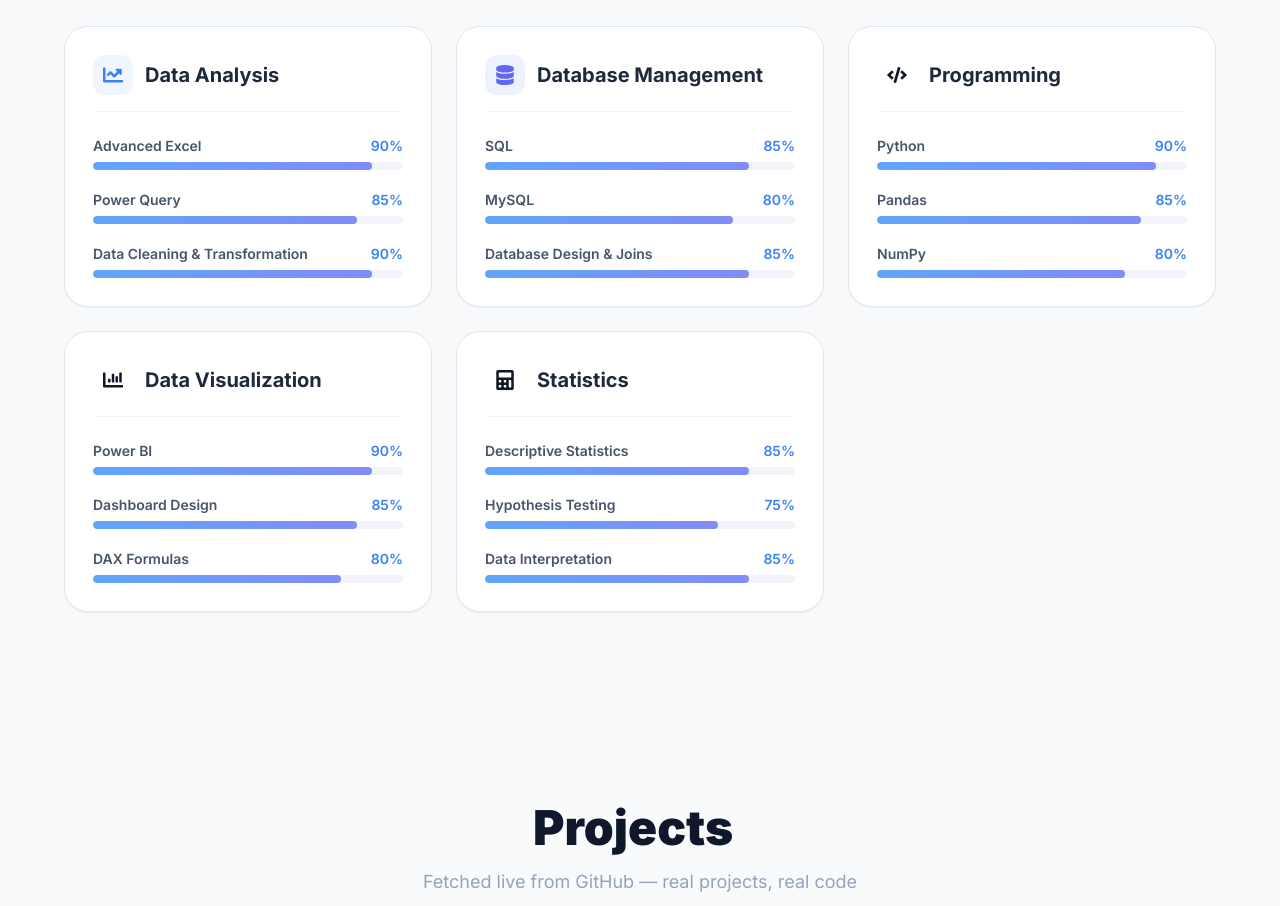
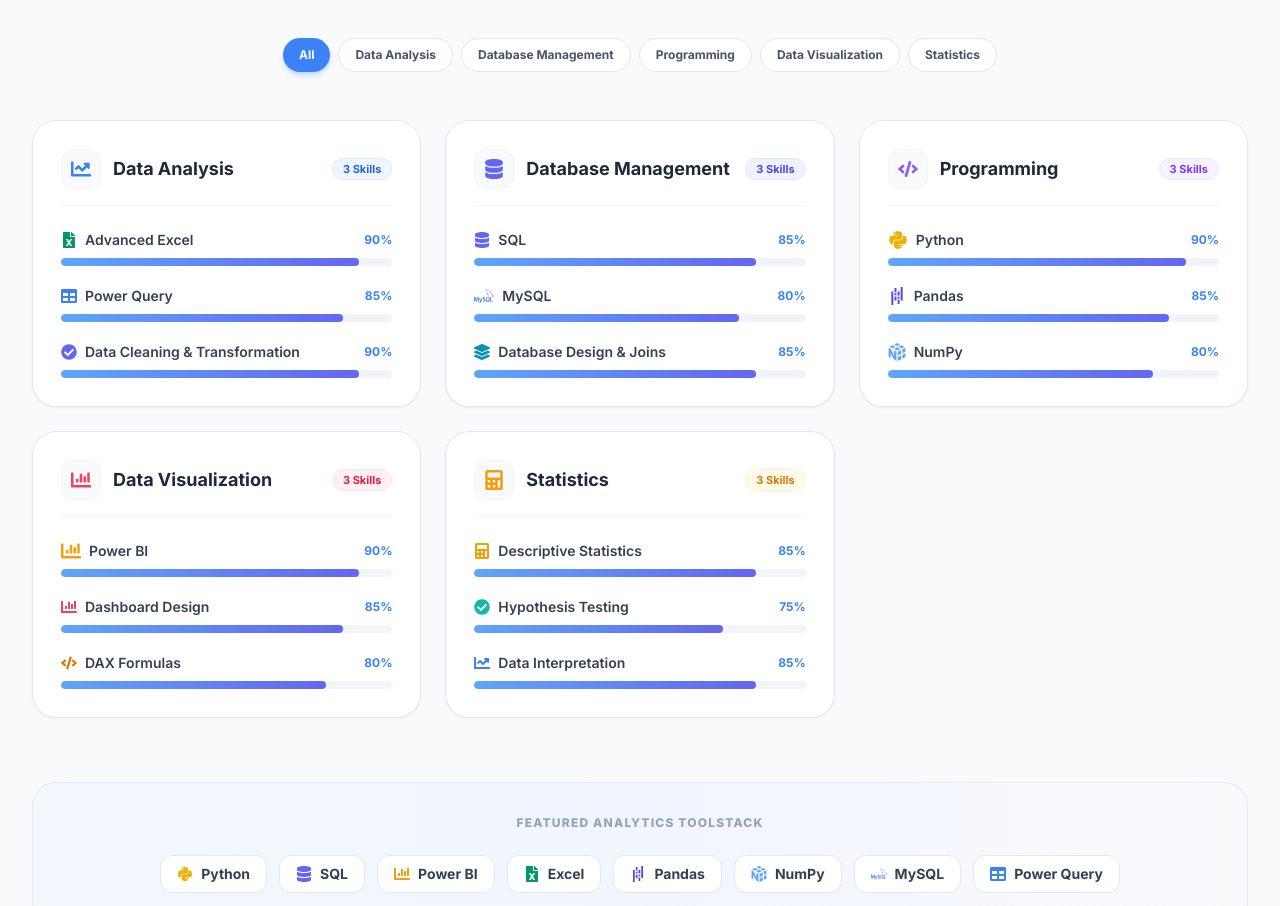
Before and after one commit to Gokulnathdeveloper7/Myportfolio, a React (Vite) app: page / in a window 1280 px wide. Shown: the part 1880-2786 px from the top of the page. Built offline with nearby package versions, Linux system fonts and the light colour scheme; no server answers.

Commit message:
Redesign Technical Skills section with filter tabs, tech icons, and stack banner

```diff
--- a/src/components/Skills.jsx
+++ b/src/components/Skills.jsx
@@ -1,49 +1,145 @@
-import React from 'react';
-import { FaDatabase, FaCode, FaChartLine, FaChartBar, FaCalculator } from 'react-icons/fa';
+import React, { useState } from 'react';
+import {
+  FaDatabase, FaCode, FaChartLine, FaChartBar, FaCalculator, FaFileExcel,
+  FaPython, FaTable, FaCheckCircle, FaLayerGroup
+} from 'react-icons/fa';
+import { SiMysql, SiPandas, SiNumpy } from 'react-icons/si';
 import BlurText from './reactbits/BlurText';
 import SpotlightCard from './reactbits/SpotlightCard';
 
 export default function Skills() {
+  const [activeCategory, setActiveCategory] = useState('All');
+
+  const categories = ['All', 'Data Analysis', 'Database Management', 'Programming', 'Data Visualization', 'Statistics'];
+
   const skillCategories = [
-    { title: 'Data Analysis', icon: <FaChartLine />, color: 'blue',
-      skills: [ { name: 'Advanced Excel', level: 90 }, { name: 'Power Query', level: 85 }, { name: 'Data Cleaning & Transformation', level: 90 } ] },
-    { title: 'Database Management', icon: <FaDatabase />, color: 'indigo',
-      skills: [ { name: 'SQL', level: 85 }, { name: 'MySQL', level: 80 }, { name: 'Database Design & Joins', level: 85 } ] },
-    { title: 'Programming', icon: <FaCode />, color: 'violet',
-      skills: [ { name: 'Python', level: 90 }, { name: 'Pandas', level: 85 }, { name: 'NumPy', level: 80 } ] },
-    { title: 'Data Visualization', icon: <FaChartBar />, color: 'rose',
-      skills: [ { name: 'Power BI', level: 90 }, { name: 'Dashboard Design', level: 85 }, { name: 'DAX Formulas', level: 80 } ] },
-    { title: 'Statistics', icon: <FaCalculator />, color: 'amber',
-      skills: [ { name: 'Descriptive Statistics', level: 85 }, { name: 'Hypothesis Testing', level: 75 }, { name: 'Data Interpretation', level: 85 } ] },
+    {
+      title: 'Data Analysis',
+      icon: <FaChartLine className="text-blue-500" />,
+      badgeBg: 'bg-blue-50 text-blue-600 border-blue-100',
+      skills: [
+        { name: 'Advanced Excel', level: 90, tag: 'Expert', icon: <FaFileExcel className="text-emerald-600" /> },
+        { name: 'Power Query', level: 85, tag: 'Advanced', icon: <FaTable className="text-blue-500" /> },
+        { name: 'Data Cleaning & Transformation', level: 90, tag: 'Expert', icon: <FaCheckCircle className="text-indigo-500" /> },
+      ],
+    },
+    {
+      title: 'Database Management',
+      icon: <FaDatabase className="text-indigo-500" />,
+      badgeBg: 'bg-indigo-50 text-indigo-600 border-indigo-100',
+      skills: [
+        { name: 'SQL', level: 85, tag: 'Advanced', icon: <FaDatabase className="text-indigo-500" /> },
+        { name: 'MySQL', level: 80, tag: 'Proficient', icon: <SiMysql className="text-blue-600 text-xl" /> },
+        { name: 'Database Design & Joins', level: 85, tag: 'Advanced', icon: <FaLayerGroup className="text-cyan-600" /> },
+      ],
+    },
+    {
+      title: 'Programming',
+      icon: <FaCode className="text-violet-500" />,
+      badgeBg: 'bg-violet-50 text-violet-600 border-violet-100',
+      skills: [
+        { name: 'Python', level: 90, tag: 'Expert', icon: <FaPython className="text-yellow-500 text-xl" /> },
+        { name: 'Pandas', level: 85, tag: 'Advanced', icon: <SiPandas className="text-indigo-600 text-lg" /> },
+        { name: 'NumPy', level: 80, tag: 'Proficient', icon: <SiNumpy className="text-blue-400 text-lg" /> },
+      ],
+    },
+    {
+      title: 'Data Visualization',
+      icon: <FaChartBar className="text-rose-500" />,
+      badgeBg: 'bg-rose-50 text-rose-600 border-rose-100',
+      skills: [
+        { name: 'Power BI', level: 90, tag: 'Expert', icon: <FaChartBar className="text-amber-500 text-xl" /> },
+        { name: 'Dashboard Design', level: 85, tag: 'Advanced', icon: <FaChartBar className="text-rose-500" /> },
+        { name: 'DAX Formulas', level: 80, tag: 'Proficient', icon: <FaCode className="text-amber-600" /> },
+      ],
+    },
+    {
+      title: 'Statistics',
+      icon: <FaCalculator className="text-amber-500" />,
+      badgeBg: 'bg-amber-50 text-amber-600 border-amber-100',
+      skills: [
+        { name: 'Descriptive Statistics', level: 85, tag: 'Advanced', icon: <FaCalculator className="text-amber-500" /> },
+        { name: 'Hypothesis Testing', level: 75, tag: 'Intermediate', icon: <FaCheckCircle className="text-teal-500" /> },
+        { name: 'Data Interpretation', level: 85, tag: 'Advanced', icon: <FaChartLine className="text-blue-500" /> },
+      ],
+    },
+  ];
+
+  const filteredCategories = activeCategory === 'All'
+    ? skillCategories
+    : skillCategories.filter(cat => cat.title === activeCategory);
+
+  const stackTechs = [
+    { name: 'Python', icon: <FaPython className="text-yellow-500" /> },
+    { name: 'SQL', icon: <FaDatabase className="text-indigo-500" /> },
+    { name: 'Power BI', icon: <FaChartBar className="text-amber-500" /> },
+    { name: 'Excel', icon: <FaFileExcel className="text-emerald-600" /> },
+    { name: 'Pandas', icon: <SiPandas className="text-indigo-600" /> },
+    { name: 'NumPy', icon: <SiNumpy className="text-blue-400" /> },
+    { name: 'MySQL', icon: <SiMysql className="text-blue-600" /> },
+    { name: 'Power Query', icon: <FaTable className="text-blue-500" /> },
   ];
 
   return (
-    <section id="skills" className="w-full py-24 px-4 md:px-8 max-w-7xl mx-auto bg-slate-50/50 -mx-4 md:-mx-8" style={{marginLeft: 'calc(-50vw + 50%)', marginRight: 'calc(-50vw + 50%)', width: '100vw'}}>
-      <div className="max-w-7xl mx-auto px-4 md:px-8">
-        <div className="text-center mb-16">
+    <section id="skills" className="w-full py-24 px-4 md:px-8 max-w-7xl mx-auto">
+      <div className="text-center mb-12">
         <BlurText text="Technical Skills" className="text-4xl md:text-5xl font-black text-slate-900 justify-center mb-4" delay={80} />
-          <p className="text-lg text-slate-400">Proficiencies that turn raw information into business growth</p>
+        <p className="text-lg text-slate-400 max-w-2xl mx-auto">
+          Core proficiencies and tools that power data transformation, relational modeling, and business intelligence.
+        </p>
       </div>
 
-        <div className="grid grid-cols-1 md:grid-cols-2 lg:grid-cols-3 gap-6">
-          {skillCategories.map((cat, idx) => (
-            <SpotlightCard key={idx} className="group" spotlightColor={`rgba(59, 130, 246, 0.1)`}>
-              <div className="p-7">
-                <div className="flex items-center gap-3 mb-6 pb-4 border-b border-slate-100">
-                  <div className={`w-10 h-10 rounded-xl bg-${cat.color}-50 text-${cat.color}-500 flex items-center justify-center text-xl`}>
+      {/* Filter Tabs */}
+      <div className="flex flex-wrap justify-center gap-2 mb-12">
+        {categories.map((cat) => (
+          <button
+            key={cat}
+            onClick={() => setActiveCategory(cat)}
+            className={`px-4 py-2 rounded-full text-xs font-bold transition-all duration-200 ${
+              activeCategory === cat
+                ? 'bg-blue-500 text-white shadow-md shadow-blue-200'
+                : 'bg-white border border-slate-200 text-slate-600 hover:border-blue-400 hover:text-blue-500'
+            }`}
+          >
+            {cat}
+          </button>
+        ))}
+      </div>
+
+      {/* Skills Grid */}
+      <div className="grid grid-cols-1 md:grid-cols-2 lg:grid-cols-3 gap-6 mb-16">
+        {filteredCategories.map((cat, idx) => (
+          <SpotlightCard key={idx} className="group" spotlightColor="rgba(59, 130, 246, 0.1)">
+            <div className="p-7 flex flex-col h-full">
+              <div className="flex items-center justify-between mb-6 pb-4 border-b border-slate-100">
+                <div className="flex items-center gap-3">
+                  <div className="w-10 h-10 rounded-xl bg-slate-50 border border-slate-100 flex items-center justify-center text-xl shadow-xs">
                     {cat.icon}
                   </div>
-                  <h3 className="text-xl font-bold text-slate-800">{cat.title}</h3>
+                  <h3 className="text-lg font-bold text-slate-800">{cat.title}</h3>
                 </div>
-                <div className="flex flex-col gap-5">
+                <span className={`text-[11px] font-bold px-2.5 py-0.5 rounded-full border ${cat.badgeBg}`}>
+                  {cat.skills.length} Skills
+                </span>
+              </div>
+
+              <div className="flex flex-col gap-5 flex-grow">
                 {cat.skills.map((skill, sIdx) => (
-                    <div key={sIdx} className="flex flex-col gap-1.5">
-                      <div className="flex justify-between text-sm font-semibold">
-                        <span className="text-slate-600">{skill.name}</span>
-                        <span className="text-blue-500">{skill.level}%</span>
+                  <div key={sIdx} className="flex flex-col gap-2">
+                    <div className="flex items-center justify-between text-sm">
+                      <div className="flex items-center gap-2 font-semibold text-slate-700">
+                        <span className="text-base">{skill.icon}</span>
+                        <span>{skill.name}</span>
+                      </div>
+                      <div className="flex items-center gap-2">
+                        <span className="text-xs font-bold text-blue-500">{skill.level}%</span>
+                      </div>
                     </div>
                     <div className="w-full h-2 bg-slate-100 rounded-full overflow-hidden">
-                        <div className="h-full bg-gradient-to-r from-blue-400 to-indigo-400 rounded-full transition-all duration-700" style={{ width: `${skill.level}%` }}></div>
+                      <div
+                        className="h-full bg-gradient-to-r from-blue-400 to-indigo-500 rounded-full transition-all duration-700"
+                        style={{ width: `${skill.level}%` }}
+                      ></div>
                     </div>
                   </div>
                 ))}
@@ -52,6 +148,23 @@
           </SpotlightCard>
         ))}
       </div>
+
+      {/* Stack Badges Banner */}
+      <div className="bg-gradient-to-r from-blue-50/70 via-indigo-50/70 to-slate-50 border border-slate-200/80 rounded-3xl p-8 text-center shadow-xs">
+        <h4 className="text-xs font-extrabold uppercase tracking-widest text-slate-400 mb-6">
+          Featured Analytics Toolstack
+        </h4>
+        <div className="flex flex-wrap justify-center gap-3">
+          {stackTechs.map((tech, i) => (
+            <div
+              key={i}
+              className="flex items-center gap-2 bg-white border border-slate-200 px-4 py-2 rounded-xl text-sm font-bold text-slate-700 shadow-2xs hover:border-blue-400 hover:shadow-xs transition-all hover:-translate-y-0.5"
+            >
+              <span className="text-base">{tech.icon}</span>
+              <span>{tech.name}</span>
+            </div>
+          ))}
+        </div>
       </div>
     </section>
   );
```
Lines whose indentation alone changed are shown as unchanged.
